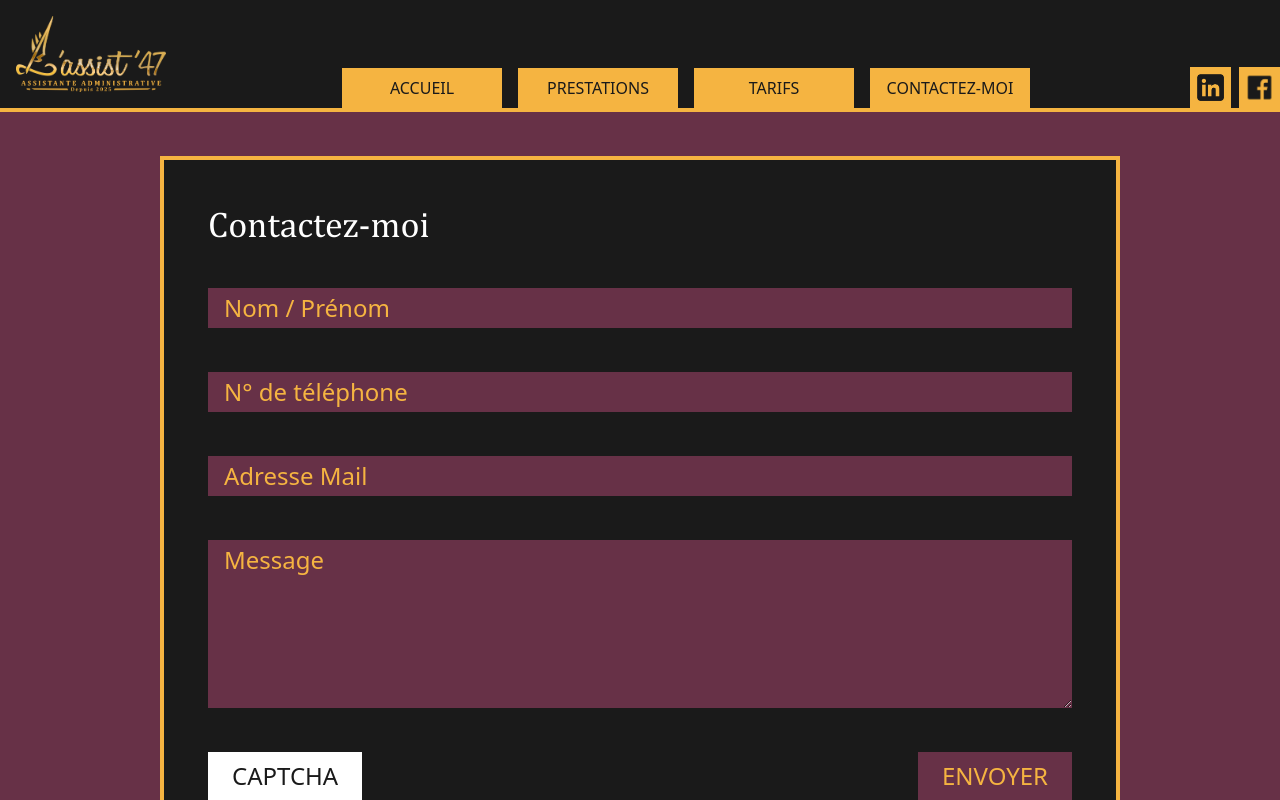
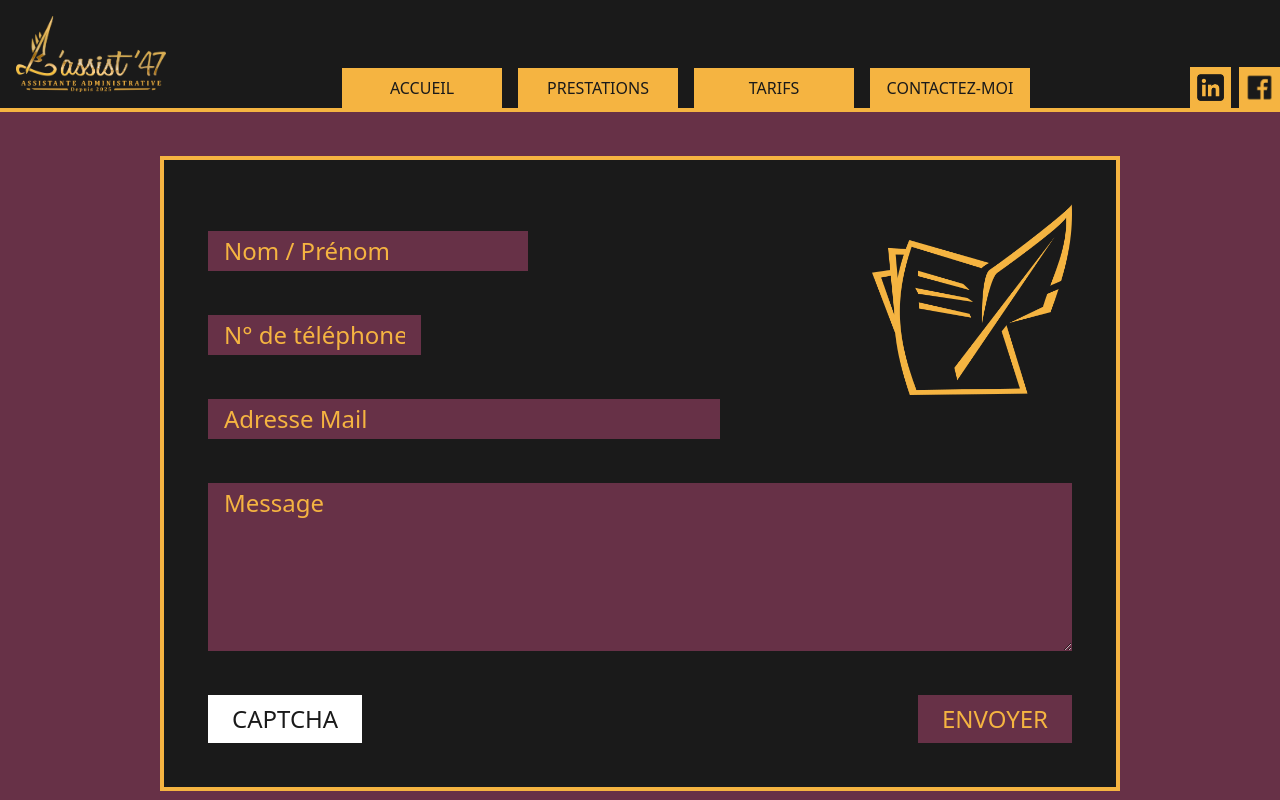
Before and after one commit to paul-mesnilgrente/lassist47, a Next.js app: page /lassist47/contact in a window 1280 px wide. Shown: the top 800 px of the page. Built offline with nearby package versions, Linux system fonts and the light colour scheme.

Commit message:
feat: finished the desktop design on contact

```diff
--- a/app/contact/page.tsx
+++ b/app/contact/page.tsx
@@ -1,9 +1,11 @@
+import Image from "next/image";
+
 export default function Contact() {
   return (
     <>
-      <h1 className="text-4xl mb-11">Contactez-moi</h1>
-
       <form className="flex flex-col gap-11">
+        <div className="flex items-end justify-between">
+          <div className="flex flex-grow mr-6 flex-col gap-11">
             <label htmlFor="name" className="block pb-1 sr-only">
               Nom/Prénom
             </label>
@@ -12,18 +14,18 @@ export default function Contact() {
               id="name"
               name="name"
               placeholder="Nom / Prénom"
-          className="w-full bg-violine px-4 py-1 text-2xl text-gold placeholder:text-gold"
+              className="w-1/2 bg-violine px-4 py-1 text-2xl text-gold placeholder:text-gold"
             />
 
             <label htmlFor="phone_number" className="block pb-1 sr-only">
               Numéro de téléphone
             </label>
             <input
-          type="name"
+              type="tel"
               id="phone_number"
               name="phone_number"
               placeholder="N° de téléphone"
-          className="w-full bg-violine px-4 py-1 text-2xl text-gold placeholder:text-gold"
+              className="w-1/3 bg-violine px-4 py-1 text-2xl text-gold placeholder:text-gold"
             />
 
             <label htmlFor="email" className="block pb-1 sr-only">
@@ -34,9 +36,17 @@ export default function Contact() {
               id="email"
               name="email"
               placeholder="Adresse Mail"
-          className="w-full bg-violine px-4 py-1 text-2xl text-gold placeholder:text-gold"
+              className="w-4/5 bg-violine px-4 py-1 text-2xl text-gold placeholder:text-gold"
             />
-
+          </div>
+          <Image
+            src="/lassist47/images/logos/logo_contact.png"
+            className="mb-11"
+            width={200}
+            height={200}
+            alt=""
+          />
+        </div>
         <label htmlFor="message" className="block pb-1 sr-only">
           Message
         </label>
```
Lines whose indentation alone changed are shown as unchanged.
